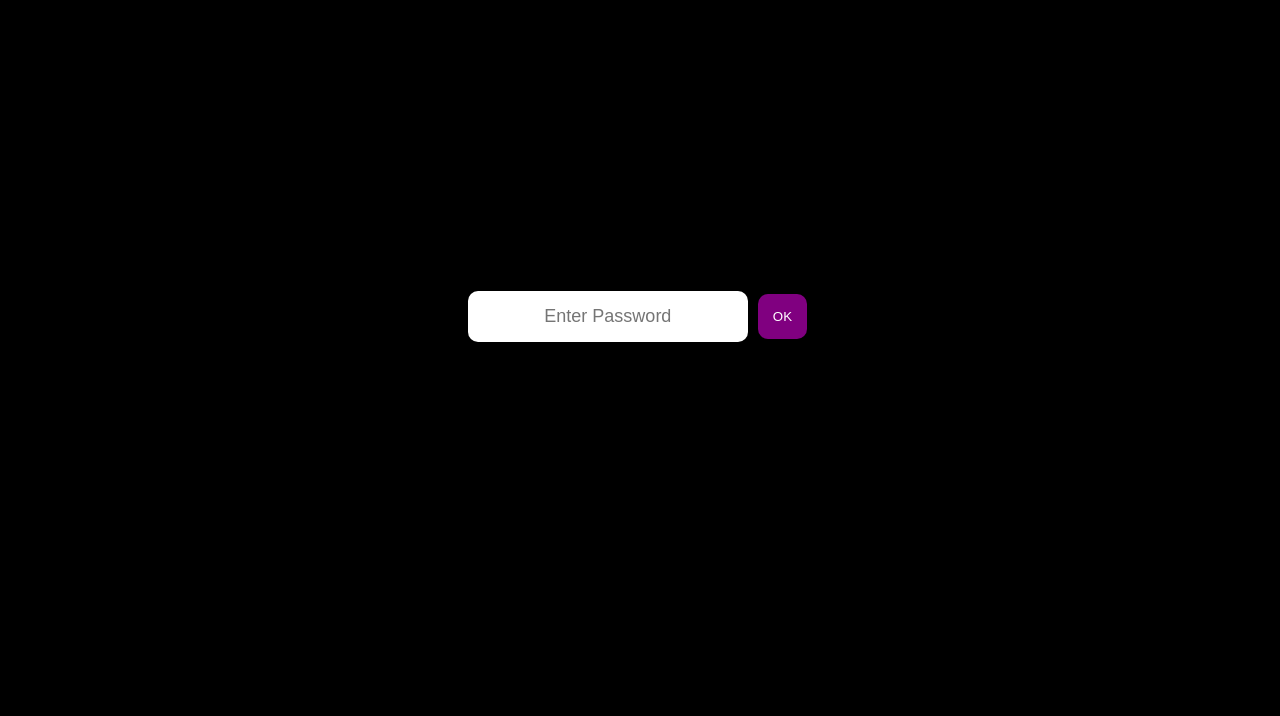
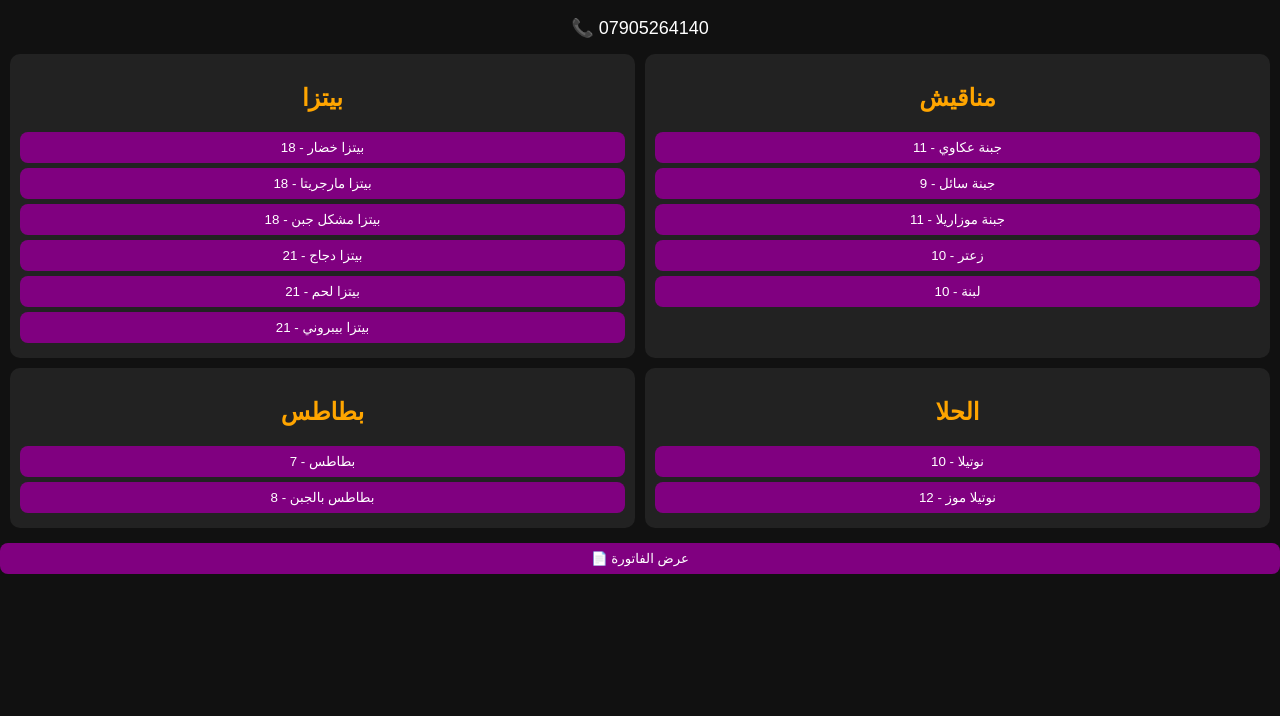
Before and after one commit to ayhmaliyot574-commits/kamtoons, a plain HTML site: page index.html in a window 1280 px wide. Shown: the part 84-800 px from the top of the page. Drawn offline with Linux system fonts and the light colour scheme.

Commit message:
Refactor index.html for improved layout and styling

```diff
--- a/index.html
+++ b/index.html
@@ -8,64 +8,48 @@
 body {
   margin: 0;
   font-family: Arial;
-  background: black;
+  background: #111;
   color: white;
   text-align: center;
 }
 
-/* شاشة كلمة المرور */
-#login {
-  height: 100vh;
-  display: flex;
-  justify-content: center;
-  align-items: center;
+h1 {
+  background: orange;
+  padding: 10px;
 }
 
-#login input {
-  width: 250px;
-  padding: 15px;
+.phone {
+  margin: 5px;
   font-size: 18px;
-  border-radius: 10px;
-  border: none;
-  text-align: center;
-}
-
-#login button {
-  padding: 15px;
-  margin-left: 10px;
-  border: none;
-  border-radius: 10px;
-  background: purple;
-  color: white;
-}
-
-/* الموقع */
-#app {
-  display: none;
-  background: #111;
-  min-height: 100vh;
 }
 
 .menu {
   display: grid;
   grid-template-columns: repeat(2, 1fr);
+  gap: 10px;
+  padding: 10px;
 }
 
-.item {
-  display: flex;
-  align-items: center;
-  background: purple;
-  margin: 5px;
-  padding: 5px;
+.category {
+  background: #222;
+  padding: 10px;
   border-radius: 10px;
-  cursor: pointer;
 }
 
-.item img {
-  width: 40px;
-  height: 40px;
-  border-radius: 50%;
-  margin-left: 10px;
+.category h2 {
+  color: orange;
+}
+
+button {
+  display: block;
+  width: 100%;
+  margin: 5px 0;
+  padding: 8px;
+  border: none;
+  border-radius: 8px;
+  background: purple;
+  color: white;
+  cursor: pointer;
 }
 
 .invoice {
@@ -78,16 +62,8 @@ body {
   border-radius: 10px;
 }
 
-button {
-  padding: 10px;
-  margin: 5px;
-  border: none;
-  border-radius: 8px;
-}
+.print { background: green; }
 
-.print { background: green; color: white; }
-
-/* طباعة */
 @media print {
   body * { display: none; }
   .invoice, .invoice * { display: block; }
@@ -97,26 +73,56 @@ button {
 </head>
 <body>
 
-<!-- 🔐 شاشة الدخول -->
-<div id="login">
-  <input type="password" id="pass" placeholder="Enter Password">
-  <button onclick="checkPass()">OK</button>
+<h1>🍕 مطعم كامتون</h1>
+<div class="phone">📞 07905264140</div>
+
+<div class="menu">
+
+<!-- بيتزا -->
+<div class="category">
+<h2>بيتزا</h2>
+<button onclick="add('بيتزا خضار',18)">بيتزا خضار - 18</button>
+<button onclick="add('بيتزا مارجريتا',18)">بيتزا مارجريتا - 18</button>
+<button onclick="add('بيتزا مشكل جبن',18)">بيتزا مشكل جبن - 18</button>
+<button onclick="add('بيتزا دجاج',21)">بيتزا دجاج - 21</button>
+<button onclick="add('بيتزا لحم',21)">بيتزا لحم - 21</button>
+<button onclick="add('بيتزا بيبروني',21)">بيتزا بيبروني - 21</button>
 </div>
 
-<!-- 🔥 الموقع -->
-<div id="app">
+<!-- مناقيش -->
+<div class="category">
+<h2>مناقيش</h2>
+<button onclick="add('جبنة عكاوي',11)">جبنة عكاوي - 11</button>
+<button onclick="add('جبنة سائل',9)">جبنة سائل - 9</button>
+<button onclick="add('جبنة موزاريلا',11)">جبنة موزاريلا - 11</button>
+<button onclick="add('زعتر',10)">زعتر - 10</button>
+<button onclick="add('لبنة',10)">لبنة - 10</button>
+</div>
 
-<h2>🍕 المنيو (300 أكلة)</h2>
-<div class="menu" id="menu"></div>
+<!-- بطاطس -->
+<div class="category">
+<h2>بطاطس</h2>
+<button onclick="add('بطاطس',7)">بطاطس - 7</button>
+<button onclick="add('بطاطس بالجبن',8)">بطاطس بالجبن - 8</button>
+</div>
 
-<button onclick="goInvoice()">➡️ الفاتورة</button>
+<!-- حلويات -->
+<div class="category">
+<h2>الحلا</h2>
+<button onclick="add('نوتيلا',10)">نوتيلا - 10</button>
+<button onclick="add('نوتيلا موز',12)">نوتيلا موز - 12</button>
+</div>
+
+</div>
+
+<button onclick="showInvoice()">📄 عرض الفاتورة</button>
 
 <div class="invoice" id="invoice">
 <h3>🧾 مطعم كامتون</h3>
 <p>📞 07905264140</p>
 
 <p id="date"></p>
-<p>رقم الفاتورة: <span id="inv"></span></p>
+<p>رقم الفاتورة: <span id="num"></span></p>
 
 <ul id="list"></ul>
 
@@ -125,84 +131,39 @@ button {
 <button class="print" onclick="window.print()">🖨️ طباعة</button>
 </div>
 
-</div>
+<script>
+let items = [];
+let total = 0;
 
-<script>
+// رقم فاتورة
+let num = localStorage.getItem("inv") || 1;
+document.getElementById("num").innerText = num;
 
-// 🔐 كلمة المرور (عادية)
-function checkPass() {
-  let p = document.getElementById("pass").value;
-
-  if (p === "Ff511Ff522Ff533Ff") {
-    document.getElementById("login").style.display = "none";
-    document.getElementById("app").style.display = "block";
-  } else {
-    alert("❌ كلمة المرور غلط");
-  }
+function add(name, price) {
+  items.push({name, price});
 }
 
-// بيانات
-let items = {};
-let total = 0;
-
-// صورة
-let imgSrc = "https://images.unsplash.com/photo-1594007654729-407eedc4be65";
-
-// توليد 300 أكلة
-let menuDiv = document.getElementById("menu");
-
-for (let i = 1; i <= 300; i++) {
-  let price = 1000 + (i * 20);
-
-  let div = document.createElement("div");
-  div.className = "item";
-
-  div.innerHTML = `
-    <img src="${imgSrc}">
-    <span>أكلة ${i} - ${price}</span>
-  `;
-
-  div.onclick = () => addItem("أكلة " + i, price);
-
-  menuDiv.appendChild(div);
-}
-
-// رقم فاتورة
-let invNum = localStorage.getItem("inv") || 1;
-document.getElementById("inv").innerText = invNum;
-
-function addItem(name, price) {
-  if (!items[name]) items[name] = {price: price, qty: 0};
-  if (items[name].qty >= 20) return;
-  items[name].qty++;
-}
-
-function goInvoice() {
-  document.querySelector(".menu").style.display = "none";
-
+function showInvoice() {
   let list = document.getElementById("list");
   list.innerHTML = "";
   total = 0;
 
-  for (let name in items) {
-    let item = items[name];
-    let sum = item.price * item.qty;
-    total += sum;
-
+  items.forEach(i => {
+    total += i.price;
     let li = document.createElement("li");
-    li.innerText = `${name} x${item.qty} = ${sum}`;
+    li.innerText = i.name + " - " + i.price;
     list.appendChild(li);
-  }
+  });
 
   document.getElementById("total").innerText = total;
 
   let now = new Date();
   document.getElementById("date").innerText =
-  now.toLocaleDateString() + " - " + now.toLocaleTimeString();
+    now.toLocaleDateString() + " " + now.toLocaleTimeString();
 
   document.getElementById("invoice").style.display = "block";
 
-  localStorage.setItem("inv", ++invNum);
+  localStorage.setItem("inv", ++num);
 }
 </script>
 
```
